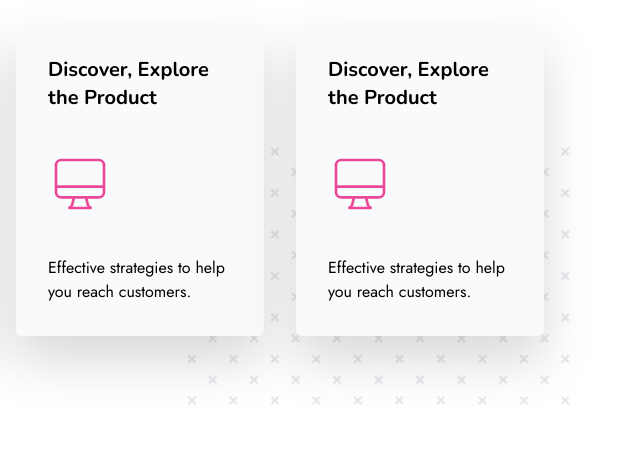
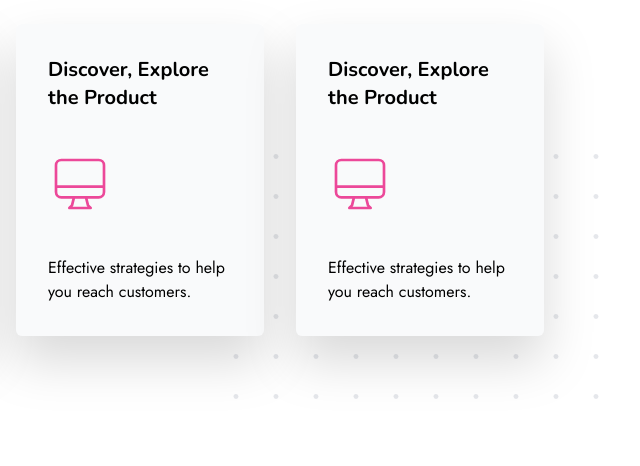
Before and after one commit to jabir15/calvino, a website: page index.html in a window 1280 px wide. Shown: the part 1080-1546 px from the top of the page, 640-1280 px from the left. Drawn offline with nearby package versions, Linux system fonts and the light colour scheme; files that its build step writes are made by us from their sources.

Commit message:
footer svg cross to circle

```diff
--- a/index.html
+++ b/index.html
@@ -205,12 +205,12 @@
             </div>
           </div>
         </div>
-        <div class="absolute right-0 hidden -bottom-20 lg:block -z-10">
-          <svg width="400" height="280" viewBox="5 5 385 270">
+        <div class="absolute hidden -right-10 -bottom-20 lg:block -z-10">
+          <svg width="400" height="280" viewBox="0 0 400 280">
             <defs>
               <pattern id="hideout" x="0" y="0" width="40" height="40" patternUnits="userSpaceOnUse">
                 <path class="text-gray-200" fill="currentColor"
-                  d="M0 38.59l2.83-2.83 1.41 1.41L1.41 40H0v-1.41zM0 1.4l2.83 2.83 1.41-1.41L1.41 0H0v1.41zM38.59 40l-2.83-2.83 1.41-1.41L40 38.59V40h-1.41zM40 1.41l-2.83 2.83-1.41-1.41L38.59 0H40v1.41zM20 18.6l2.83-2.83 1.41 1.41L21.41 20l2.83 2.83-1.41 1.41L20 21.41l-2.83 2.83-1.41-1.41L18.59 20l-2.83-2.83 1.41-1.41L20 18.59z" />
+                  d="M 20 18 a 1 1 0 0 0 0 5 A 1 1 0 0 0 20 18z" />
               </pattern>
             </defs>
             <rect x="0" y="0" width="400" height="280" fill="url(#hideout)"></rect>
```
Also changed, not shown: input.css (+1 -1 lines).
